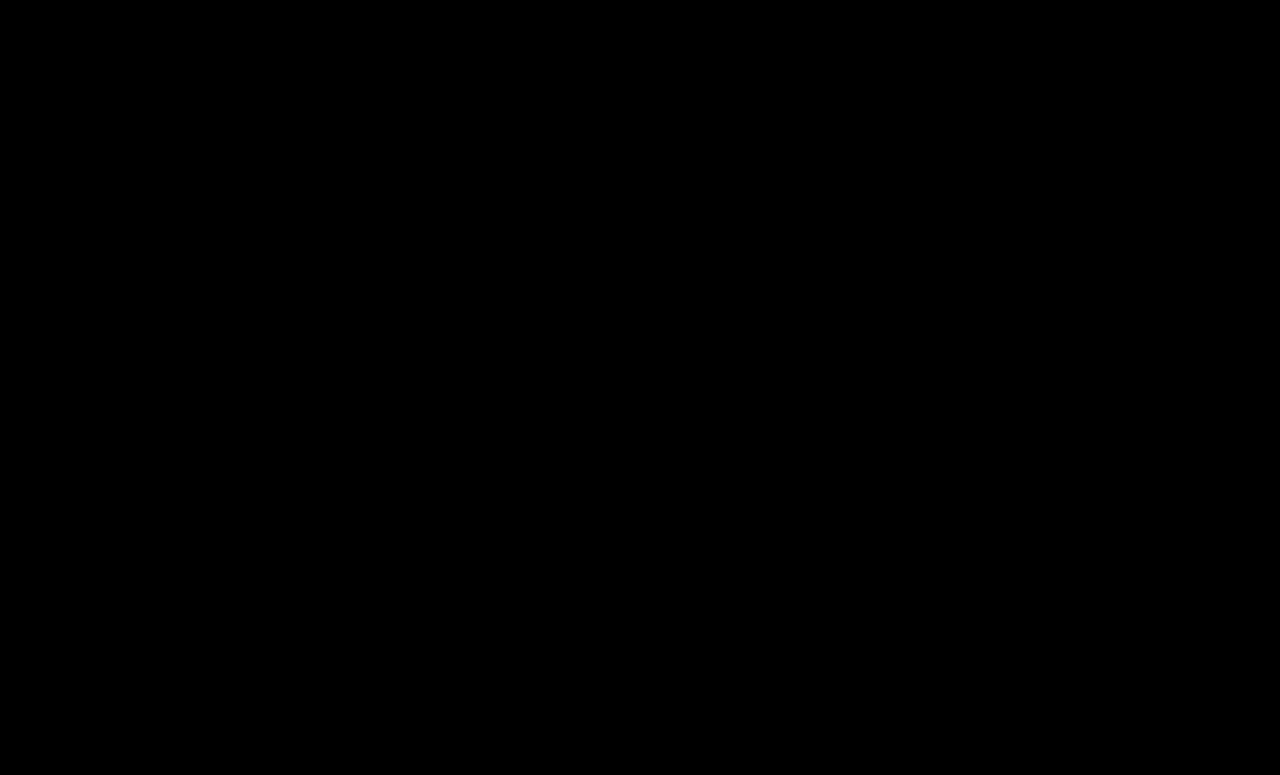
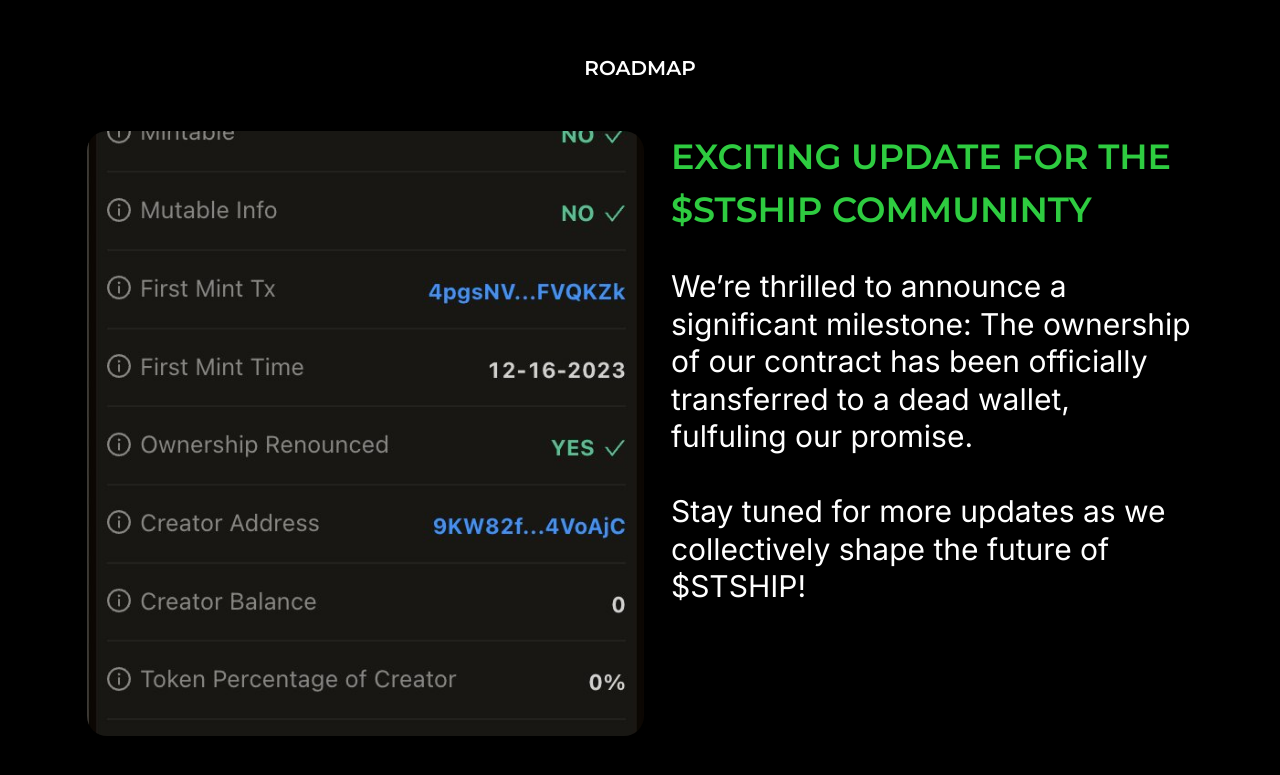
Before and after one commit to chochodev/STSHIP---COIN-MEME, a React (Create React App) app: page / in a window 1280 px wide. Shown: the part 7088-7863 px from the top of the page. Before the commit the page ends 7133 px from the top, so only its background shows below. Built offline with nearby package versions, Linux system fonts and the light colour scheme.

Commit message:
added lorem roadmap

```diff
--- a/src/views/home/s8_roadmap/index.jsx
+++ b/src/views/home/s8_roadmap/index.jsx
@@ -1,8 +1,31 @@
 import React from 'react'
 
 const Roadmap = () => {
+  const items = [
+    {
+      image: 'assets/images/proof_01.jpg',
+      title: 'Exciting Update for the $STSHIP Communinty',
+      text_1: 'We’re thrilled to announce a significant milestone: The ownership of our contract has been officially transferred to a dead wallet, fulfuling our promise. ',
+      text_2: 'Stay tuned for more updates as we collectively shape the future of $STSHIP!',
+      extra_style: 'flex-col-reverse lg:flex-row',
+    },
+  ]
   return (
-    <div>Roadmap</div>
+    <div className='w-full flex flex-col gap-[3rem] lg:pt-[5rem] pb-[10rem] '>
+      <h1 className="text-[1.25rem] text-[#ffffff] font-semibold font-montserrat tracking-[15%] w-full text-center ">ROADMAP</h1>
+      <div className="flex flex-col gap-[8rem] lg:gap-[15rem] ">
+        {items.map((item, index) => (
+          <div className={`${item.extra_style} flex justify-evenly gap-y-[3rem] w-full`} key={index}>
+            <img src={item.image} alt='PROOF' className='w-full lg:w-[48%] h-[34rem] xl:h-[37.8125rem] my-auto rounded-[20px] object-cover' />
+            <div className='flex flex-col gap-[2rem] w-full lg:w-[45%] h-full '>
+              <h3 className='text-[1.5rem] lg:text-[1.875rem] xl:text-[2.1875rem] uppercase text-secondary font-montserrat font-semibold '>{item.title}</h3>
+              <p className='text-[1.375rem] lg:text-[1.625rem] xl:text-[1.875rem] font-inter leading-[1.25]'>{item.text_1}<br/><br/>{item.text_2}</p>
+            </div>
+          </div>
+        ))}
+      </div>
+
+    </div>
   )
 }
 
```
